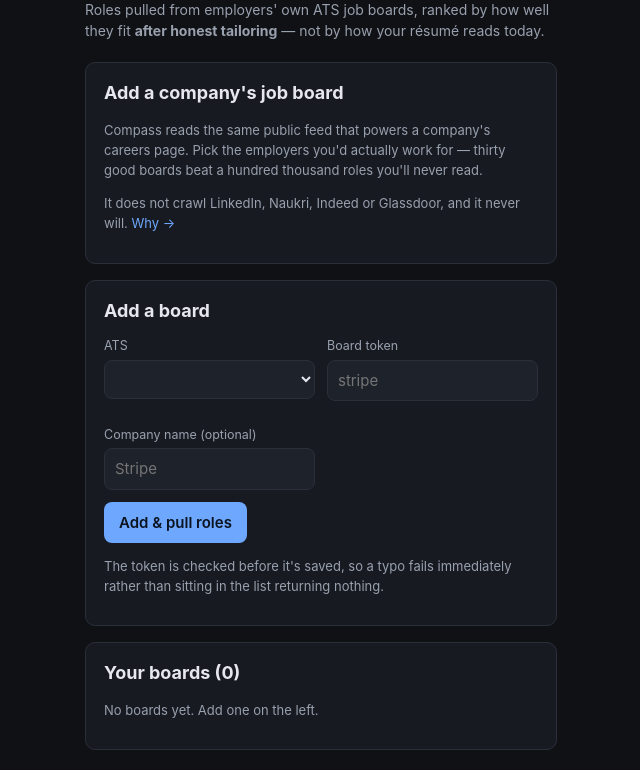
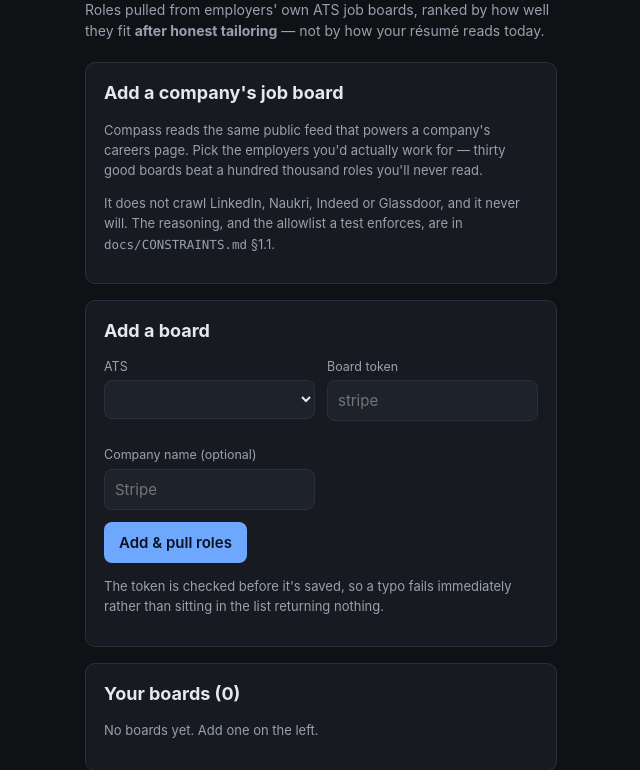
Before and after one commit to mor64ph/Compass.ai, a FastAPI app: template app/templates/discover.html in a window 1280 px wide. Shown: the part 118-888 px from the top of the page, without its empty margins (319-959 px from the left). Run offline with FastAPI, Linux system fonts and the light colour scheme; the template is opened without the code that fills it, so the values that code supplies are empty.

Commit message:
Drop a hardcoded repo URL from the discover page
The link pointed at the old repository name and only resolved via GitHub's
redirect. Referencing the doc by path matches what settings.html already does,
and does not break again the next time the repo is renamed.

Co-Authored-By: Claude Opus 5 <noreply@anthropic.com>

```diff
--- a/app/templates/discover.html
+++ b/app/templates/discover.html
@@ -18,7 +18,8 @@
     </p>
     <p class="small muted">
       It does not crawl LinkedIn, Naukri, Indeed or Glassdoor, and it never will.
-      <a href="https://github.com/mor64ph/Compass.ai/blob/main/docs/CONSTRAINTS.md">Why →</a>
+      The reasoning, and the allowlist a test enforces, are in
+      <span class="mono">docs/CONSTRAINTS.md</span> §1.1.
     </p>
   </div>
 {% endif %}
```
